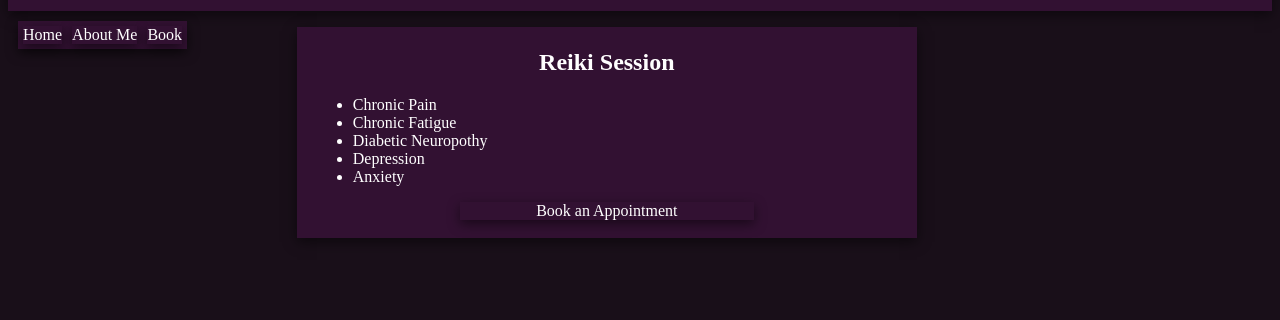
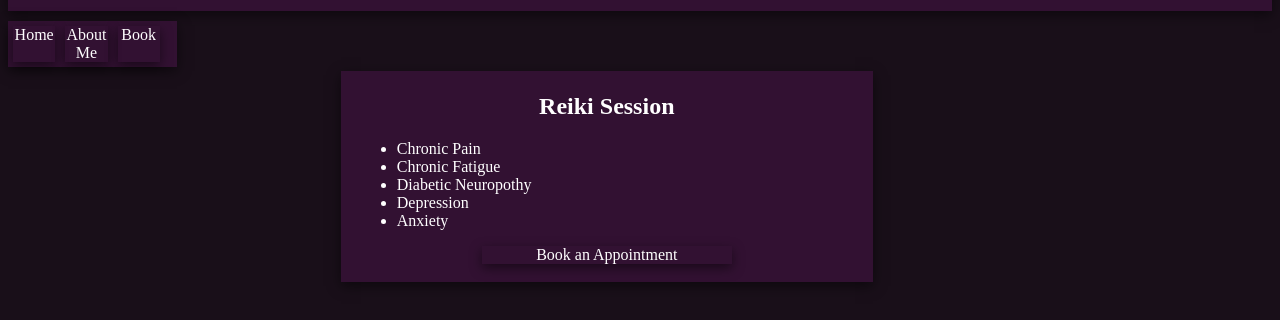
Before and after one commit to deantony/reiki, a plain HTML site: page index.html in a window 1280 px wide. Shown: the part 160-480 px from the top of the page. Drawn offline with Linux system fonts and the light colour scheme.

Commit message:
Update style.css

```diff
--- a/res/style.css
+++ b/res/style.css
@@ -11,7 +11,7 @@ nav{
     background-color: var(--purple_hills);
     display:flex;
 
-    margin: 10px;
+    margin: 10px 0 10px 0;
     width: auto
     overflow: hidden;
     position: fixed;
@@ -25,7 +25,7 @@ nav a{
     transition: var(--trans);
     padding: 10px 14 px;
     margin: 5px;
-    width: auto;
+    width: 25%;
     box-shadow: var(--shadow);
 }
 nav a:hover{
@@ -75,7 +75,7 @@ body{
     transition: var(--trans);
 
     padding: 2px 16px;
-    margin: 6px;
+    margin: 50px;
 }
 .card:hover{
     background-color: var(--purple_hills_hover);
```
